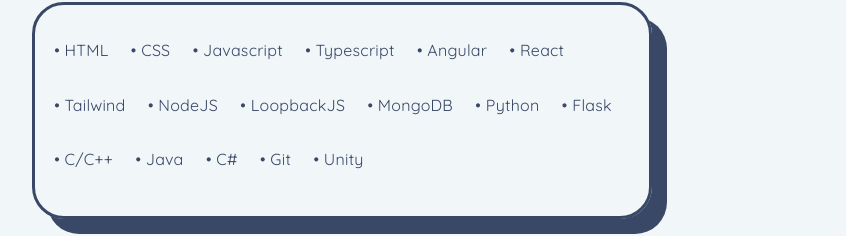
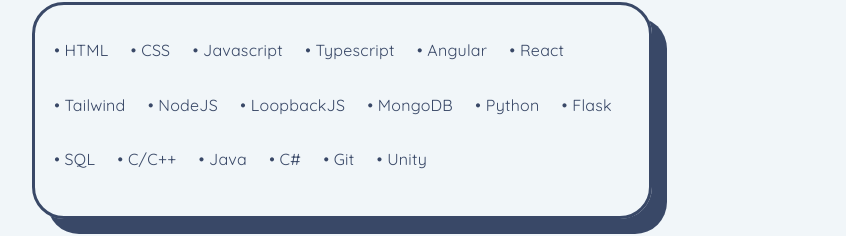
Before and after one commit to cquelle3/cquelle3.github.io, an Angular app: page / in a window 1280 px wide. Shown: the part 1354-1590 px from the top of the page, without its empty margins (224-1070 px from the left). Built offline with nearby package versions, Linux system fonts and the light colour scheme; a web font is replaced by a local one.

Commit message:
Updating skills

```diff
--- a/src/app/main-page/main-page.component.ts
+++ b/src/app/main-page/main-page.component.ts
@@ -33,6 +33,7 @@
     'MongoDB',
     'Python',
     'Flask',
+    'SQL',
     'C/C++',
     'Java',
     'C#',
```
Also changed, not shown: 3 other files (tests, documents, lock files or other folders).
